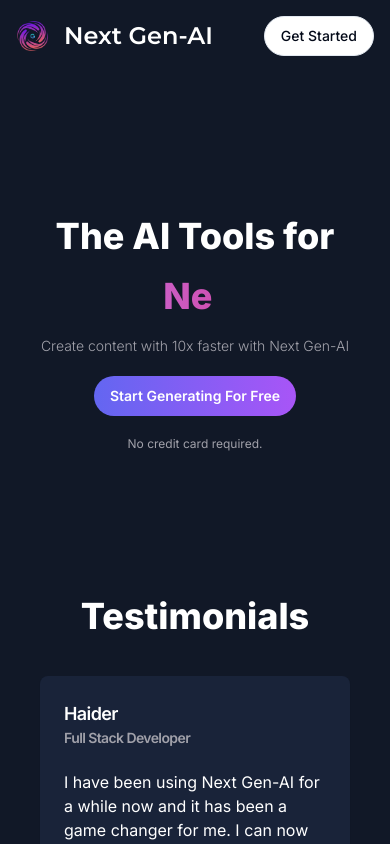
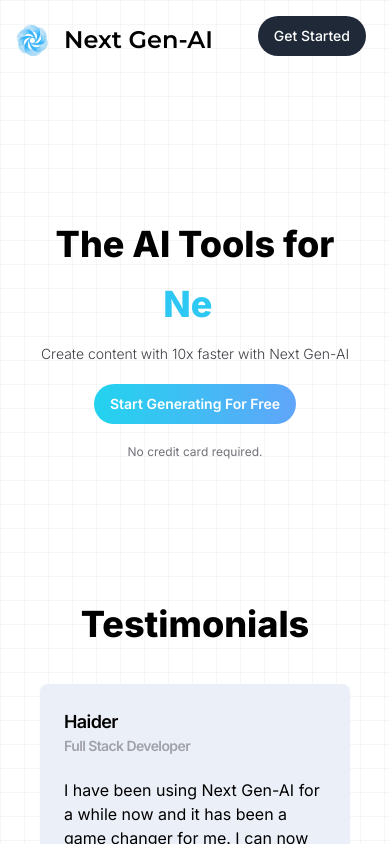
Before and after one commit to zulfiqarAlibalti/NextGen-ai, a Next.js app: page / in a window 390 px wide. Built offline with nearby package versions, Linux system fonts and the light colour scheme; no server answers.

Commit message:
modified landing page

```diff
--- a/app/(landing)/layout.tsx
+++ b/app/(landing)/layout.tsx
@@ -1,6 +1,6 @@
 const LandingLayout = ({ children }: { children: React.ReactNode }) => {
     return (
-      <main className="h-full bg-[#111827] overflow-auto">
+      <main className="absolute inset-0 h-full w-full bg-white bg-[linear-gradient(to_right,#80808012_1px,transparent_1px),linear-gradient(to_bottom,#80808012_1px,transparent_1px)] bg-[size:24px_24px] overflow-auto">
         <div className="mx-auto max-w-screen-xl h-full w-full">{children}</div>
       </main>
     );
--- a/components/landing-content.tsx
+++ b/components/landing-content.tsx
@@ -11,39 +11,26 @@
       "I have been using Next Gen-AI for a while now and it has been a game changer for me. I can now generate code snippets and images in seconds. I highly recommend it to anyone who wants to save time and increase productivity.",
   },
   {
-    name: "Haider",
+    name: "jaccob",
     avatar: "H",
-    title: "Full Stack Developer",
+    title: "Content Creator",
     description:
-      "I have been using Next Gen-AI for a while now and it has been a game changer for me. I can now generate code snippets and images in seconds. I highly recommend it to anyone who wants to save time and increase productivity.",
+      "I create my audio and video content with Next Gen-AI. It has saved me a lot of time and effort. I can now focus on creating more content and growing my audience.",
   },
-  {
-    name: "Haider",
-    avatar: "H",
-    title: "Full Stack Developer",
-    description:
-      "I have been using Next Gen-AI for a while now and it has been a game changer for me. I can now generate code snippets and images in seconds. I highly recommend it to anyone who wants to save time and increase productivity.",
-  },
-  {
-    name: "Haider",
-    avatar: "H",
-    title: "Full Stack Developer",
-    description:
-      "I have been using Next Gen-AI for a while now and it has been a game changer for me. I can now generate code snippets and images in seconds. I highly recommend it to anyone who wants to save time and increase productivity.",
-  },
+
 ];
 
 export const LandingContent = () => {
   return (
     <div className="px-10 pb-20">
-      <h2 className="text-center text-4xl text-white font-extrabold mb-10">
+      <h2 className="text-center text-4xl text-black font-extrabold mb-10">
         Testimonials
       </h2>
       <div className="grid grid-cols-1 sm:grid-cols-2 md:grid-cols-3 lg:grid-cols-4 gap-4">
         {testimonials.map((item) => (
           <Card
             key={item.description}
-            className="bg-[#192339] border-none text-white"
+            className="bg-[#ebeff7] border-none text-black"
           >
             <CardHeader>
               <CardTitle className="flex items-center gap-x-2">
--- a/components/landing-hero.tsx
+++ b/components/landing-hero.tsx
@@ -8,12 +8,12 @@
 export const LandingHero = () => {
     const { isSignedIn } = useAuth();
     return (
-        <div className="text-white font-bold py-36 text-center space-y-5">
+        <div className="text-black font-bold py-36 text-center space-y-5">
             <div className="text-4xl sm:text-5xl md:text-6xl lg:text-7xl space-y-5 font-extrabold">
                 <h1>
                     The AI Tools for
                 </h1>
-                <div className="text-transparent bg-clip-text bg-gradient-to-r from-purple-400 to-pink-600">
+                <div className="text-transparent bg-clip-text bg-gradient-to-r from-sky-400 to-cyan-400">
                     <TypewriterComponent
                         options={{
                             strings: [
@@ -29,7 +29,7 @@
                     />
                 </div>
             </div>
-            <div className="text-sm md:text-xl font-light text-zinc-400">
+            <div className="text-sm md:text-xl font-light text-zinc-700">
                 Create content with 10x faster with Next Gen-AI
 
             </div>
@@ -44,7 +44,7 @@
                 </Link>
 
             </div>
-            <div className="text-zinc-400 text-xs md:text-sm font-normal">
+            <div className="text-zinc-500 text-xs md:text-sm font-normal">
                 No credit card required.
 
             </div>
--- a/components/landing-navbar.tsx
+++ b/components/landing-navbar.tsx
@@ -26,13 +26,13 @@
                         objectFit="contain"
                     />
                 </div>
-                <h1 className={cn("text-2xl font-bold text-white", font.className)}>
+                <h1 className={cn("text-2xl font-bold text-black", font.className)}>
                     Next Gen-AI
                 </h1>
             </Link>
             <div className="flex items-center gap-x-2">
                 <Link href={isSignedIn ? "/dashboard" : "/sign-up"}>
-                    <Button variant="outline" className="rounded-full">
+                    <Button variant="favorite" className="rounded-full">
                         Get Started
                     </Button>
                 </Link>
--- a/components/ui/button.tsx
+++ b/components/ui/button.tsx
@@ -18,7 +18,8 @@
           "bg-secondary text-secondary-foreground hover:bg-secondary/80",
         ghost: "hover:bg-accent hover:text-accent-foreground",
         link: "text-primary underline-offset-4 hover:underline",
-        premium: "bg-gradient-to-r from-indigo-500 to-purple-500 text-white border-0",
+        premium: "bg-gradient-to-r from-cyan-400 to-blue-400 text-white border-0",
+        favorite: "text-white bg-gray-800 hover:bg-gray-900 focus:outline-none focus:ring-4 focus:ring-gray-300 font-medium rounded-lg text-sm px-5 py-2.5 me-2 mb-2 dark:bg-gray-800 dark:hover:bg-gray-700 dark:focus:ring-gray-700 dark:border-gray-700"
       },
       size: {
         default: "h-10 px-4 py-2",
```
Also changed, not shown: public/logo2.png.
